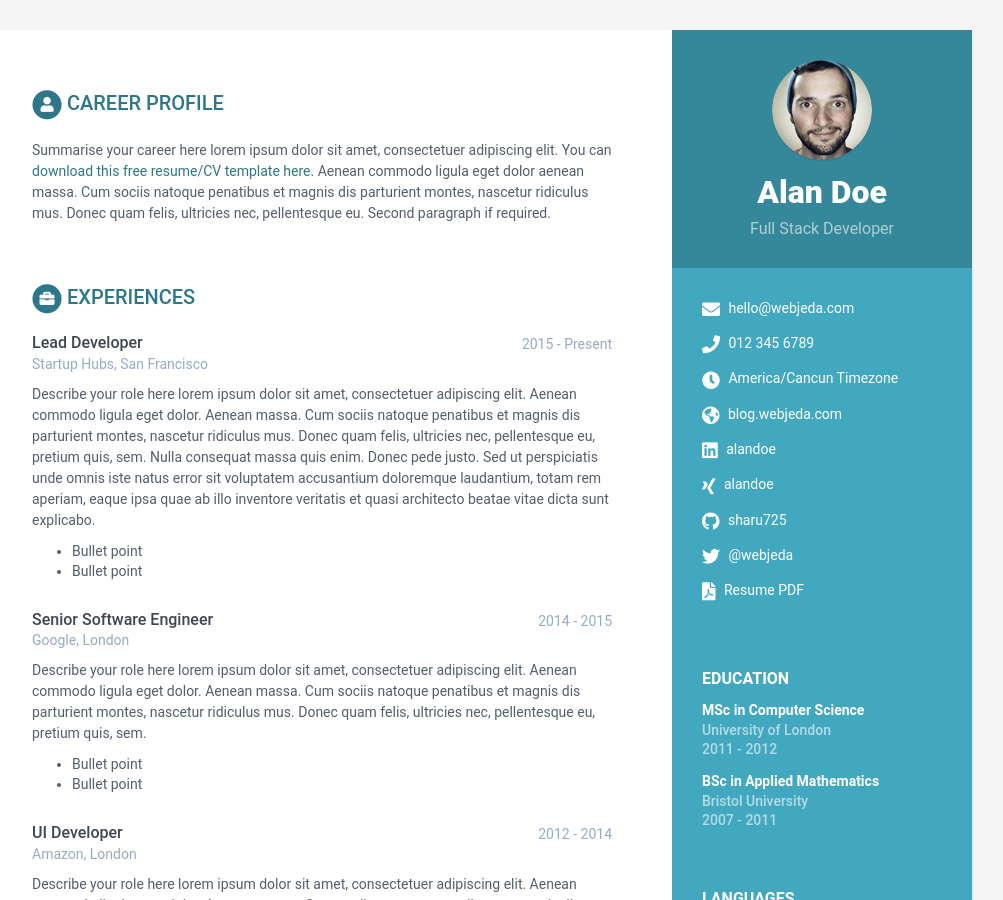
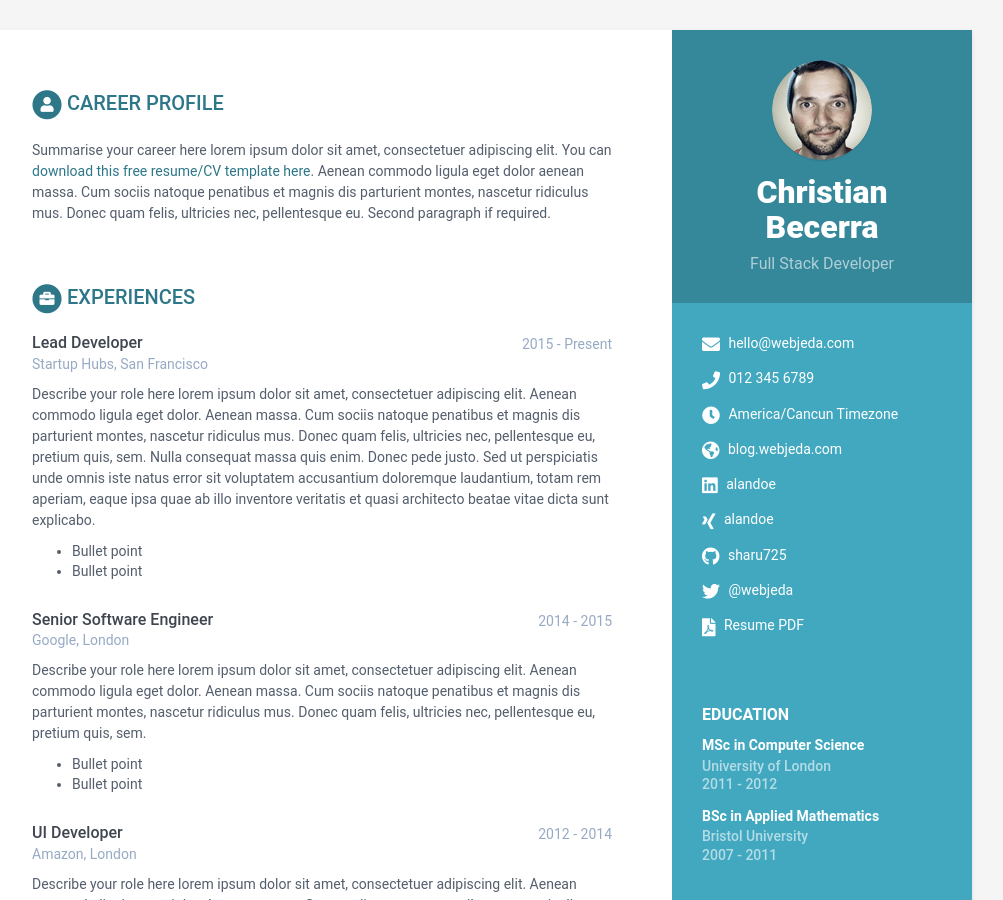
Before and after one commit to Christian-hub-art/Becerra_CV2, a Jekyll site: the page built from index.html, in a window 1280 px wide and 900 px high. Shown: the whole window, without its empty margins (168-1171 px from the left). Built offline with Jekyll 4.4.1, drawn with Linux system fonts in a browser that asks for light colours.

Commit message:
Feature/nombre (#1)
Actualización del nombre aprobado.

```diff
--- a/_data/data.yml
+++ b/_data/data.yml
@@ -8,7 +8,7 @@ sidebar:
     education: True # set to False if you want education in main section instead of in sidebar
 
     # Profile information
-    name: Alan Doe
+    name: Christian Becerra
     tagline: Full Stack Developer
     avatar: profile.png  #place a 100x100 picture inside /assets/images/ folder and provide the name of the file below
 
```
